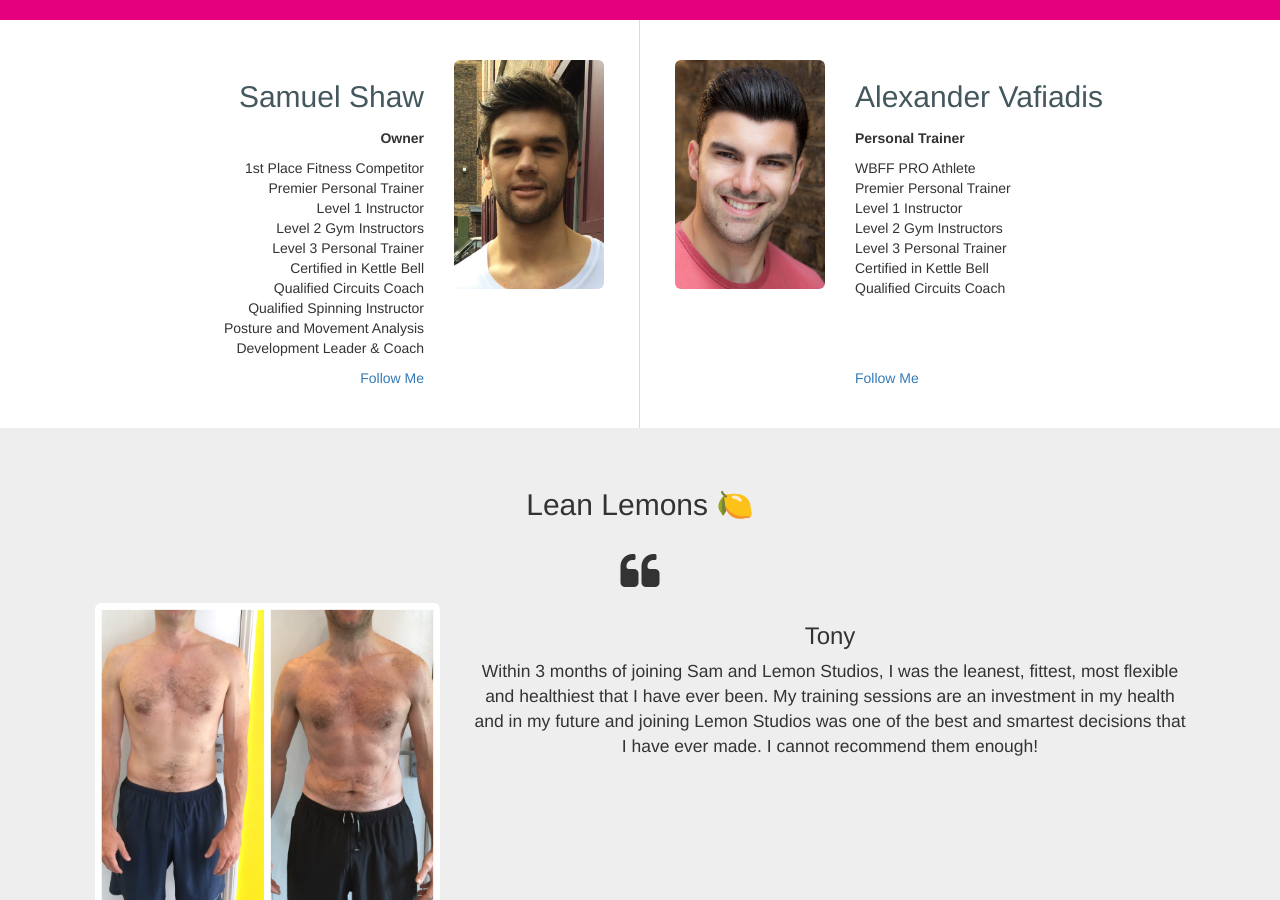
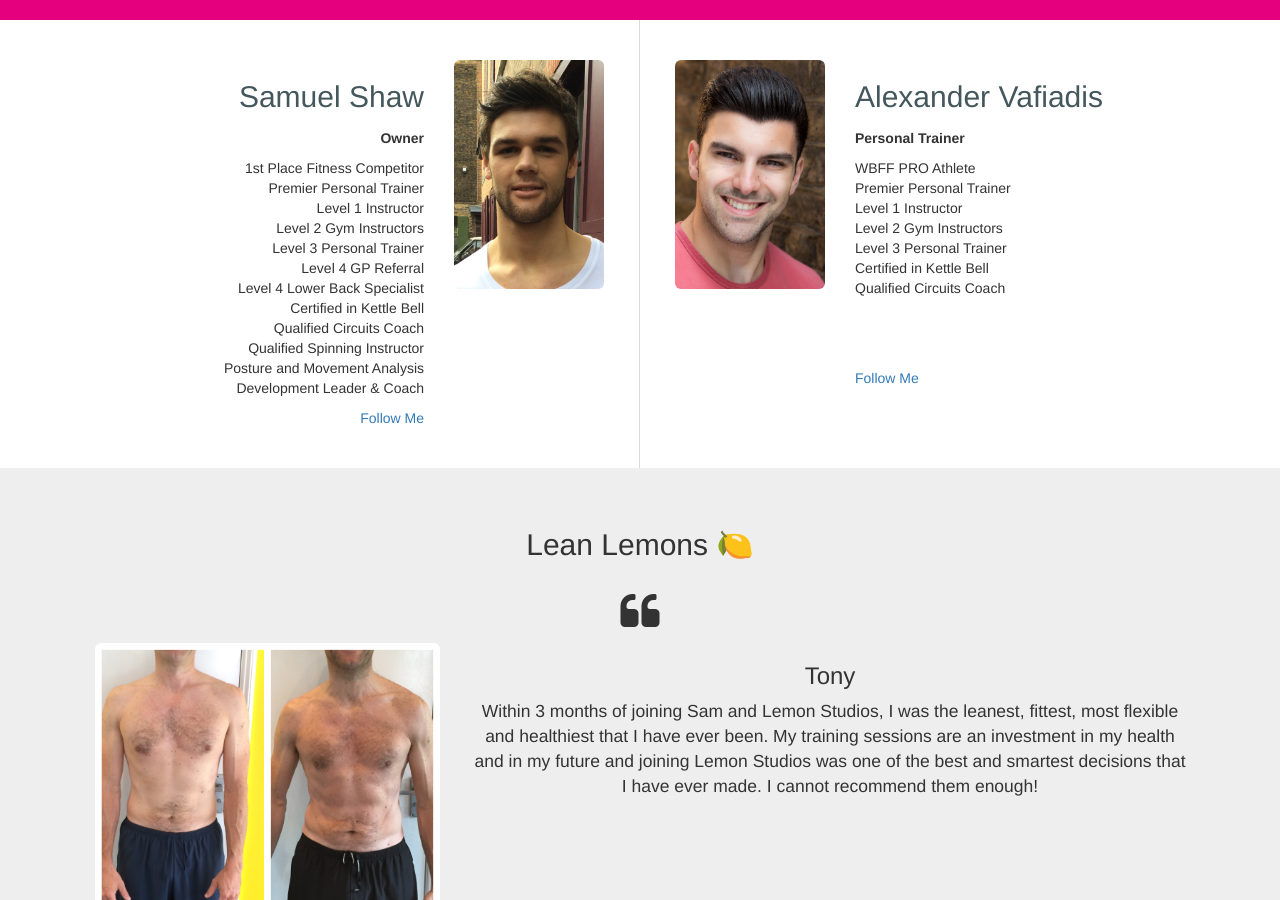
Before and after one commit to olliem/lemon-studios, a Jekyll site: the page built from index.html, in a window 1280 px wide and 900 px high, scrolled down 976 px. Built offline with Jekyll 4.4.1, drawn with Linux system fonts in a browser that asks for light colours; nearby versions of some CDN libraries; comment, search, counter and statistics services are not loaded.

Commit message:
Update index.html

```diff
--- a/index.html
+++ b/index.html
@@ -41,6 +41,8 @@
                 <li>Level 1 Instructor</li>
                 <li>Level 2 Gym Instructors</li>
                 <li>Level 3 Personal Trainer</li>
+		<li>Level 4 GP Referral</li>
+		<li>Level 4 Lower Back Specialist</li>
                 <li>Certified in Kettle Bell</li>
                 <li>Qualified Circuits Coach</li>
                 <li>Qualified Spinning Instructor</li>
@@ -332,6 +334,18 @@
               </div>
             </blockquote>
           </div>
+
+	<div class="item">
+            <blockquote>
+              <div class="row">
+                <div class="col-md-4">
+                  <img src="images/testimonials/12.png" width="100%" class="img-rounded img-responsive">
+                </div>
+                <div class="col-md-8">
+                </div>
+              </div>
+            </blockquote>
+          </div>
         </div>
 
         <ol class="carousel-indicators">
@@ -346,6 +360,7 @@
           <li data-target="#carousel-example-generic" data-slide-to="8"></li>
           <li data-target="#carousel-example-generic" data-slide-to="9"></li>
           <li data-target="#carousel-example-generic" data-slide-to="10"></li>
+	  <li data-target="#carousel-example-generic" data-slide-to="11"></li>
         </ol>
       </div>
     </div>
```
